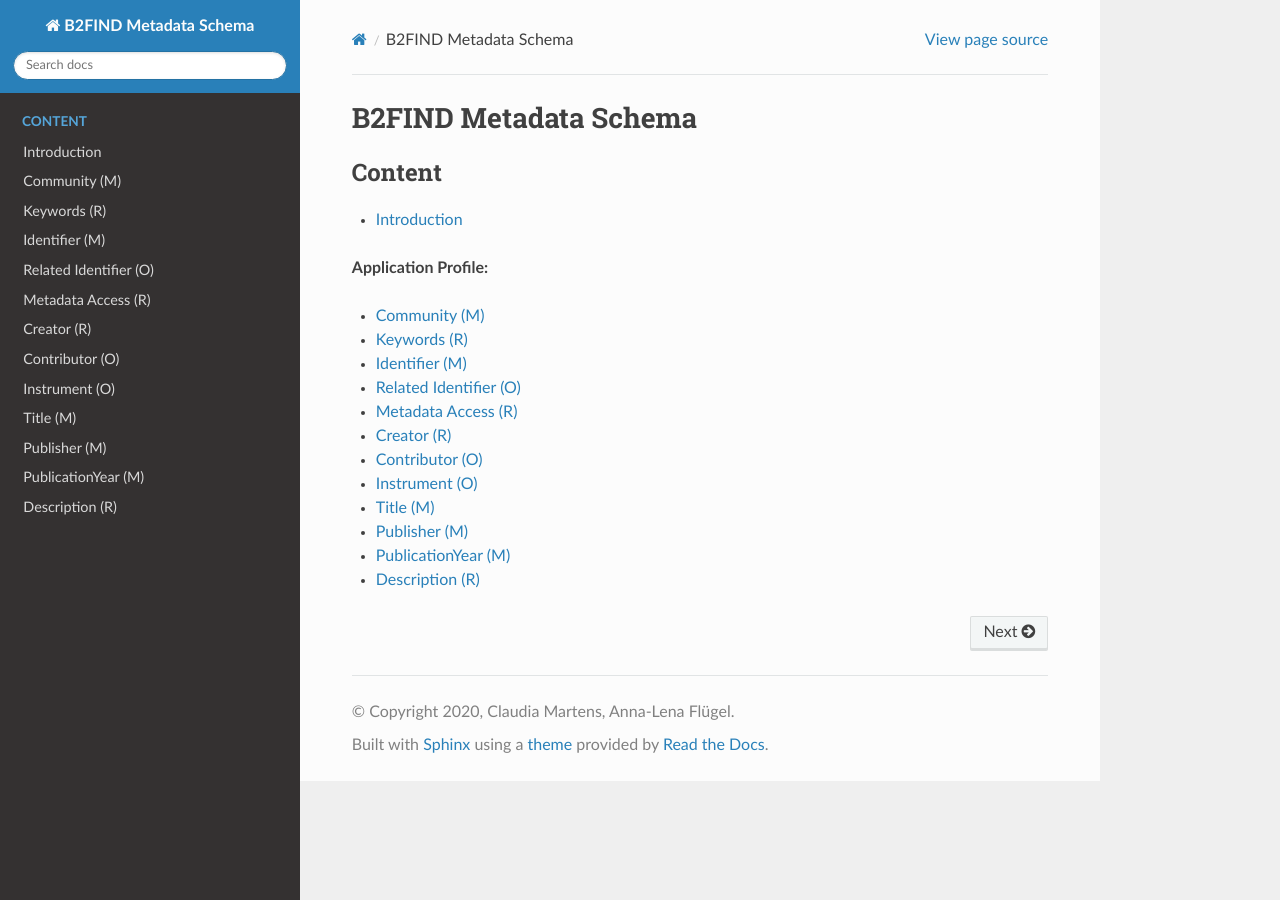
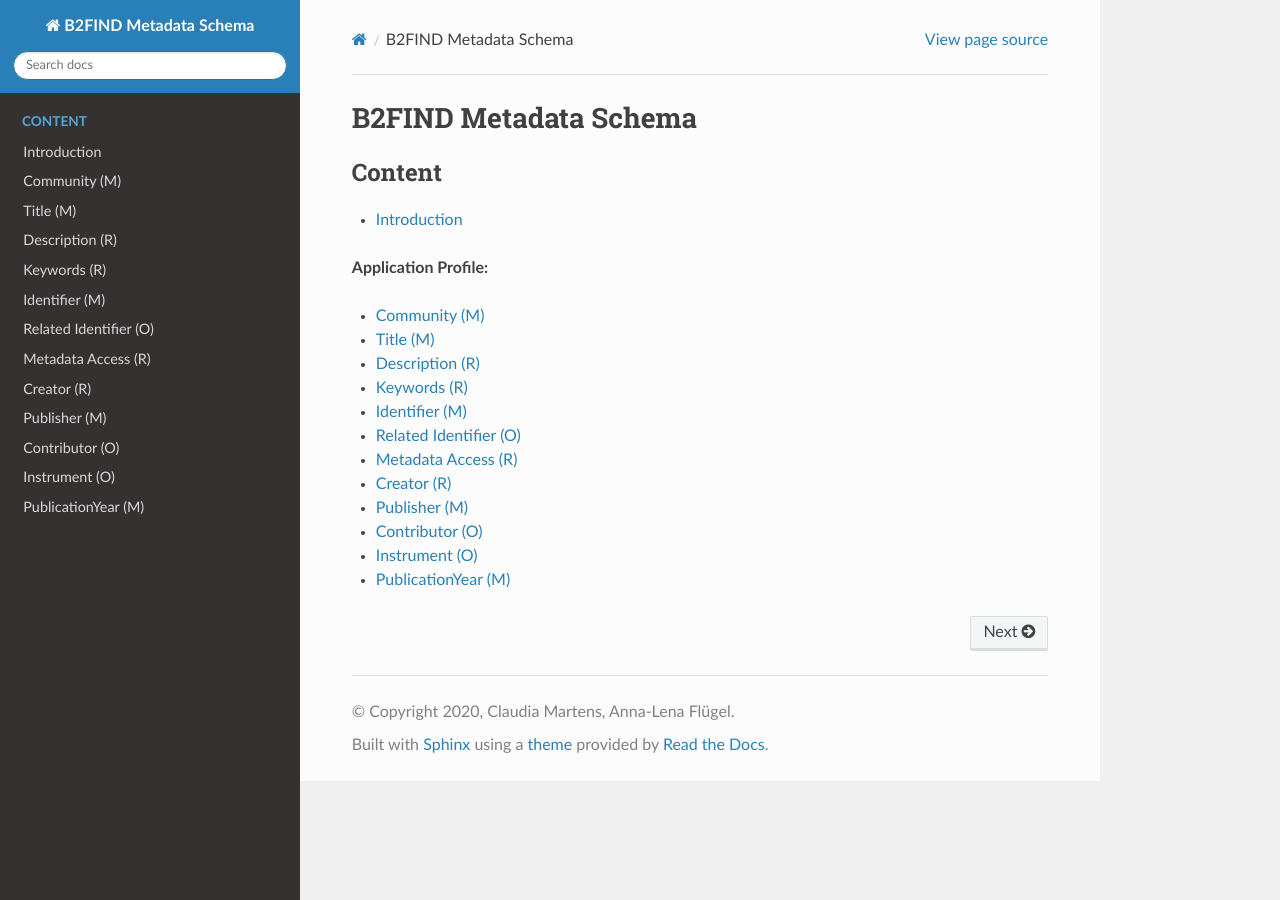
Before and after one commit to EUDAT-B2FIND/schema-doc, a Sphinx documentation site: the page built from docs/index.rst, in a window 1280 px wide. Built offline with Sphinx 7.4.7 and the Read the Docs theme 2.0.0, drawn with Linux system fonts in a browser that asks for light colours.

```diff
--- a/docs/index.rst
+++ b/docs/index.rst
@@ -19,14 +19,14 @@ B2FIND Metadata Schema
    :maxdepth: 1
 
    field_community
+   field_title
+   field_description
    field_keywords
    field_identifier
    field_relatedidentifier
    field_metadataaccess
    field_creator
+   field_publisher
    field_contributor
    field_instrument
-   field_title
-   field_publisher
    field_publicationyear
-   field_description
```
